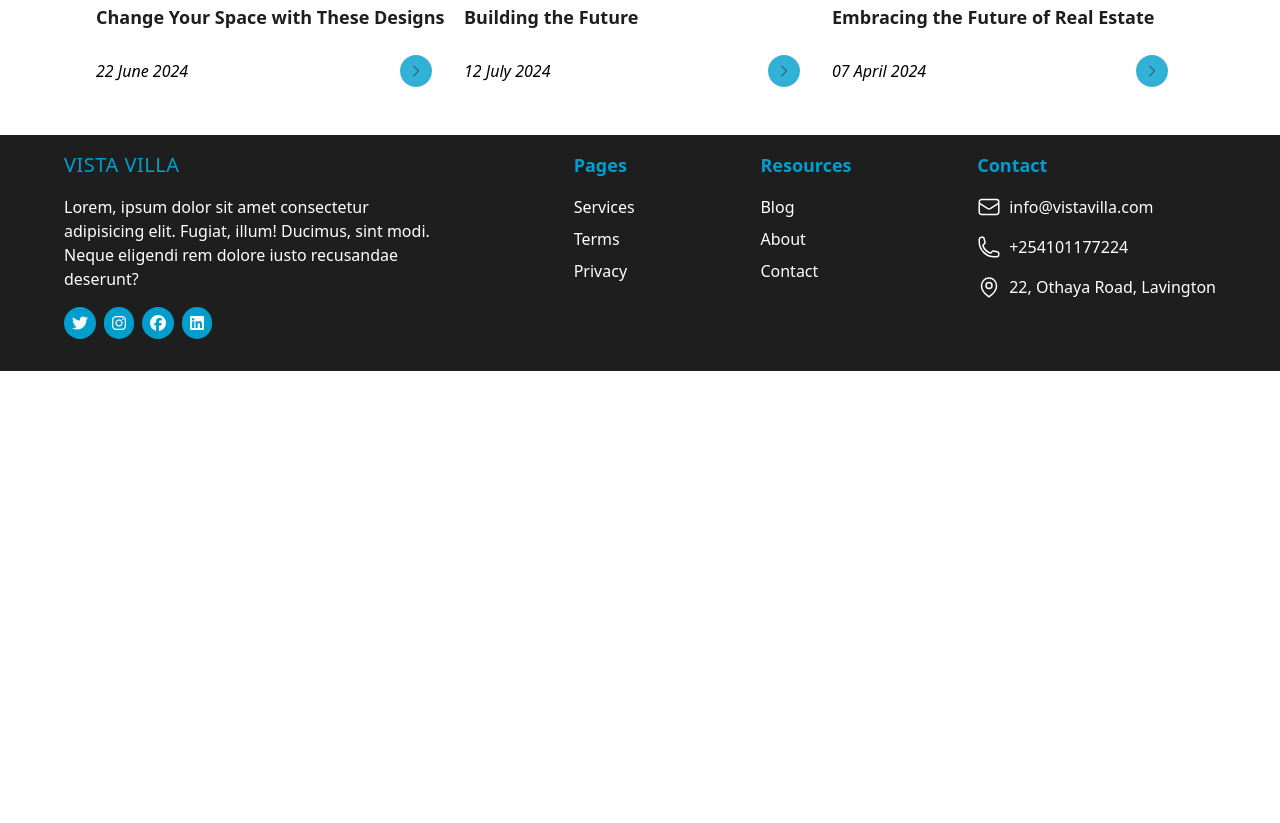
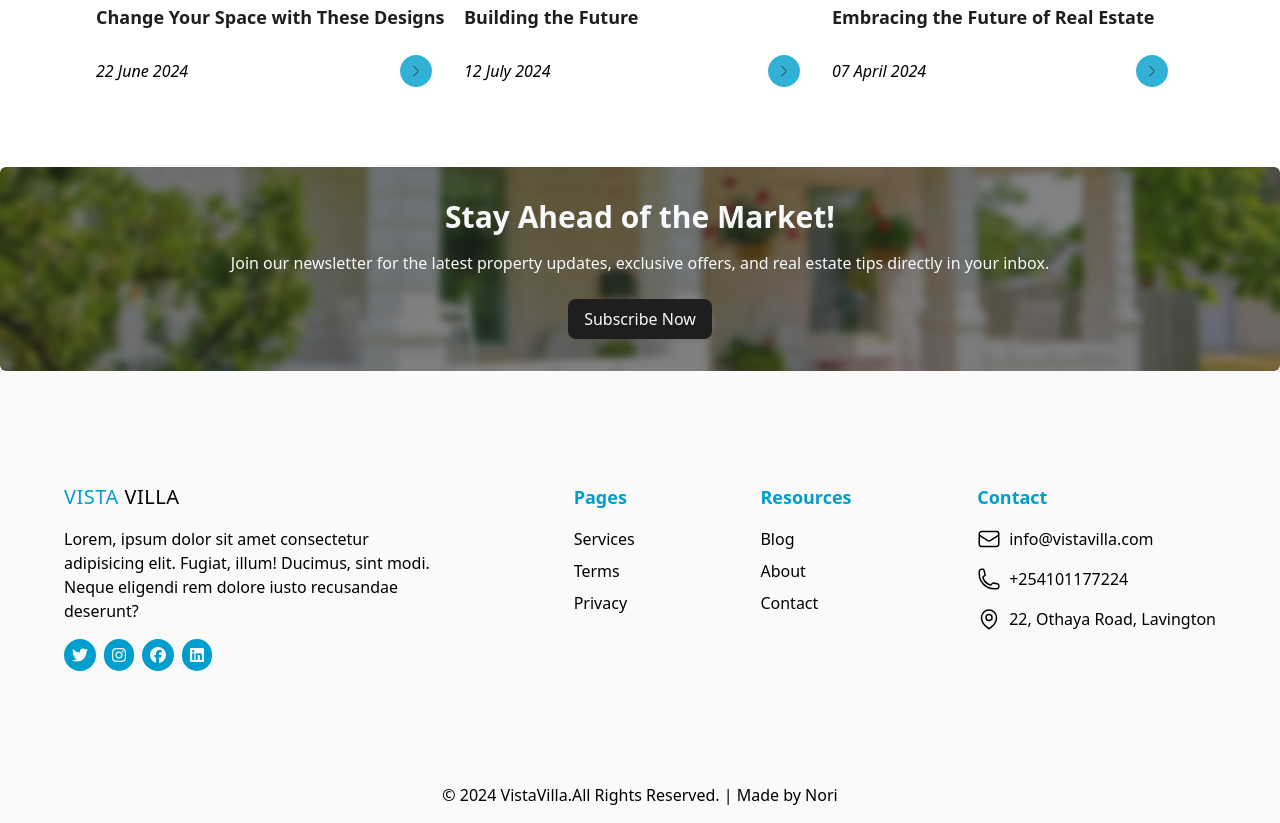
Before and after one commit to Aliennori/vistavilla, a website: page public/index.html in a window 1280 px wide. Shown: the part 4240-5063 px from the top of the page. Before the commit the page ends 4611 px from the top, so only its background shows below. Drawn offline with nearby package versions, Linux system fonts and the light colour scheme.

Commit message:
another commit

```diff
--- a/public/index.html
+++ b/public/index.html
@@ -271,15 +271,19 @@
                         </div>
                     </div>
                 </div>
-
             </div>
-
+        </section>
+        <section class=" mt-16 bg-primary bg-contbg bg-center bg-cover text-accent-three text-center p-8 rounded-md">
+            <h2>Stay Ahead of the Market!</h2>
+            <p>Join our newsletter for the latest property updates, exclusive offers, and real estate tips directly in your inbox.</p>
+            <button class="btn3">Subscribe Now</button>
         </section>
     </main>
-    <footer class=" md:flex md:justify-between bg-primary text-accent-one px-16 py-4 mt-8">
-        <div class="md:w-1/3 mb-4">
-        <a href="/" class="text-accent-two text-xl tracking-wide">
-            <span class="">VISTA</span> VILLA
+    <footer class="  bg-accent-four px-16 py-4">
+        <div class="mt-24 md:flex md:justify-between">
+         <div class="md:w-1/3 mb-4">
+        <a href="/" class=" text-xl tracking-wide">
+            <span class="text-accent-two">VISTA</span> VILLA
          </a>
          <p class=" mb-4 mt-4">Lorem, ipsum dolor sit amet consectetur adipisicing elit.
          Fugiat, illum! Ducimus, sint modi. Neque eligendi rem dolore
@@ -343,6 +347,11 @@
             </ul>
         </div>
 
+        </div>
+        <div class="text-center mt-24">
+            &copy; 2024 VistaVilla.All Rights Reserved. | Made by <a href="/">Nori</a>
+        </div>
+
     </footer>
 
     <script src="https://cdn.jsdelivr.net/npm/swiper@11/swiper-bundle.min.js"></script>
--- a/src/style.css
+++ b/src/style.css
@@ -50,3 +50,6 @@ a:hover{
 .btn2{
     @apply p-2 bg-accent-four rounded-full;
 }
+.btn3{
+    @apply  bg-primary px-4 py-2 rounded-lg mt-6  hover:bg-transparent hover:border-2 hover:border-accent-three hover:text-accent-three transition duration-300;
+}
--- a/tailwind.config.js
+++ b/tailwind.config.js
@@ -18,6 +18,7 @@ module.exports = {
     backgroundImage: {
       slide1:"url('images/prop1.jfif')",
       slide2:"url('images/prop2.jfif')",
+      contbg: "url('images/contact-bg.jpg')",
     }
   }
 },
```
Also changed, not shown: public/images/contact-bg.jpg (added), public/style.css.
